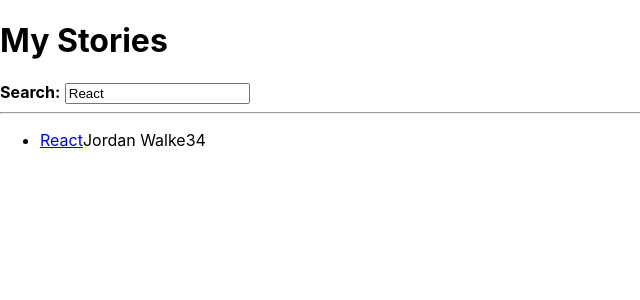
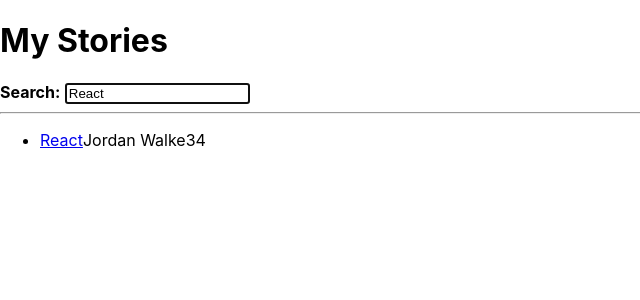
Before and after one commit to dev-yoga/stories, a React (Create React App) app: page / in a window 1280 px wide. Shown: the top 300 px of the page, without its empty margins (0-640 px from the left). Built offline with nearby package versions, Linux system fonts and the light colour scheme.

Commit message:
imperative

```diff
--- a/src/App.js
+++ b/src/App.js
@@ -52,6 +52,7 @@
         <InputWithLabel
           id="search"
           value={searchTerm}
+          isFocused
           onInputChange={handleSearch}
         >
           <strong>Search:</strong>
@@ -69,19 +70,31 @@
   value,
   type = 'text',
   onInputChange,
+  isFocused,
   children
-}) => (
+}) => {
+  const inputRef = React.useRef();
+
+  React.useEffect(() => {
+    if (isFocused && inputRef.current) {
+      inputRef.current.focus();
+    }
+  }, [isFocused]);
+
+  return (
   <>
   <label htmlFor={id}>{children}</label>
   &nbsp;
   <input
+  ref={inputRef}
     id={id}
     type={type}
     value={value}
     onChange={onInputChange}
     />
   </>
-);
+  );
+};
 
 const List = ({ list }) => (
   <ul>
```
